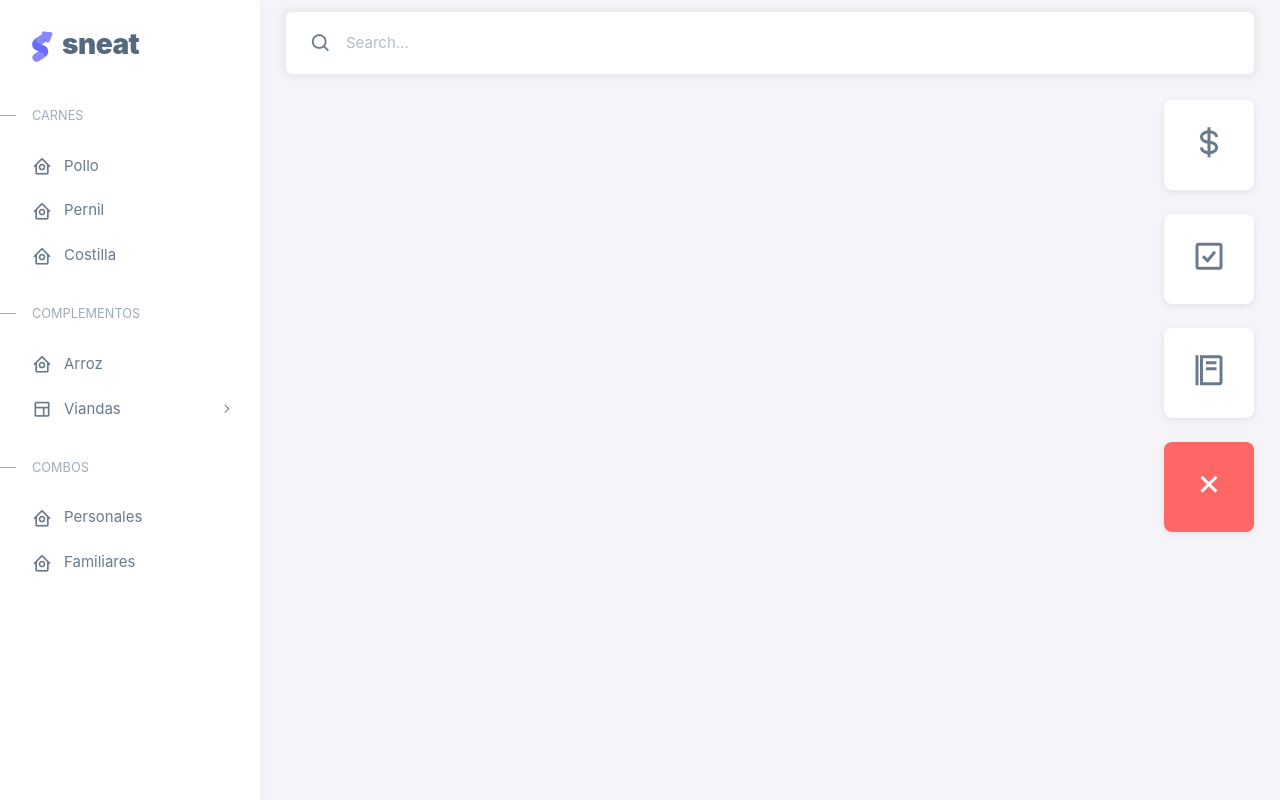
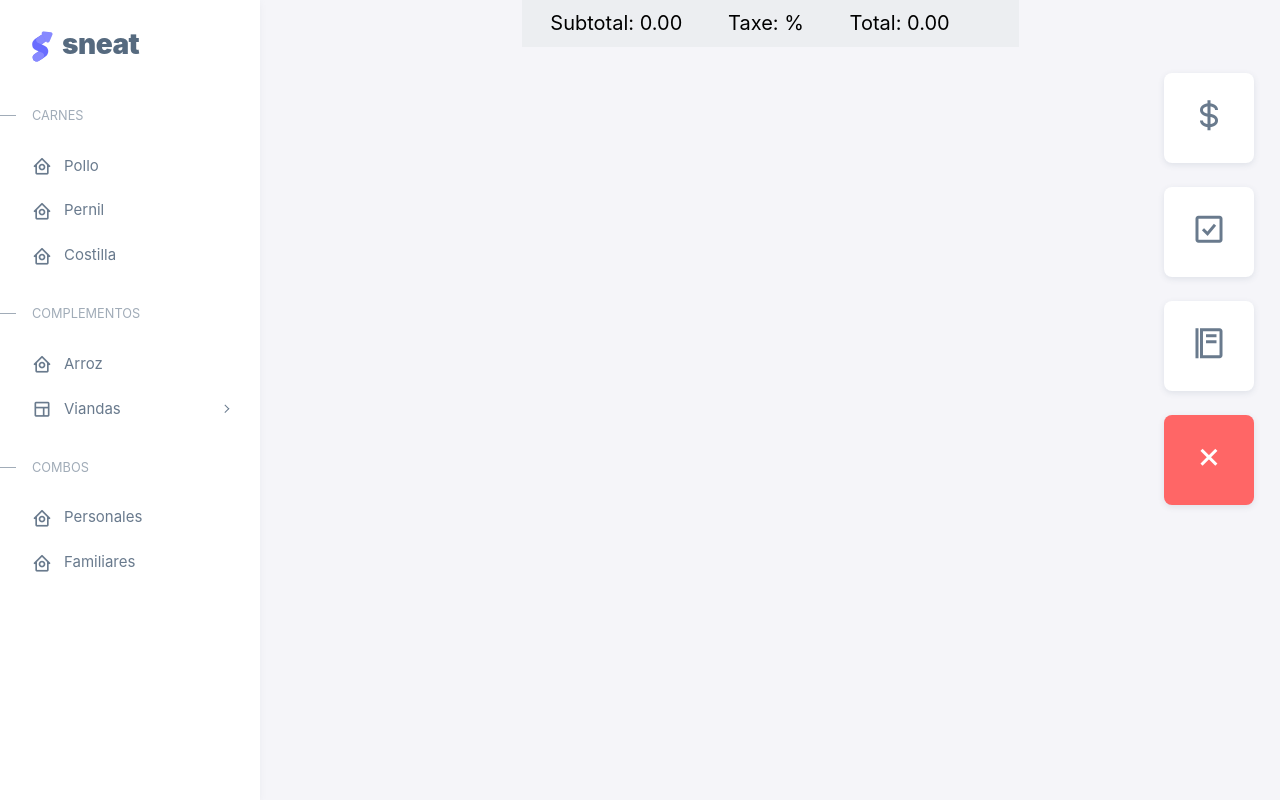
Before and after one commit to Ciber2018/react-challenge, a React (Create React App) app in the folder challenge/: page /order in a window 1280 px wide. Built offline with nearby package versions, Linux system fonts and the light colour scheme.

Commit message:
personalizado el navbar

```diff
--- a/challenge/src/components/Navbar.js
+++ b/challenge/src/components/Navbar.js
@@ -2,10 +2,10 @@ import {React} from 'react';
 import { showAsideMenu } from '../helpers/helper';
 
 
-const Navbar = () => {
+const Navbar = (props) => {
 
     return (
-        <nav id='layout-navbar' className='layout-navbar container-xxl navbar navbar-expand-xl navbar-detached align-items-center bg-navbar-theme'>
+        <nav id='layout-navbar' className={props.customClasses}>
             <div className="layout-menu-toggle navbar-nav align-items-xl-center me-3 me-xl-0 d-xl-none">
 
             <a className="nav-item nav-link px-0 me-xl-4" href="#" onClick={showAsideMenu}>
@@ -14,24 +14,8 @@ const Navbar = () => {
 
             </div>
 
+            {props.children}
 
-
-            <div className="navbar-nav-right d-flex align-items-center" id="navbar-collapse">
-
-              <div className="navbar-nav align-items-center">
-                <div className="nav-item d-flex align-items-center">
-                  <i className="bx bx-search fs-4 lh-0"></i>
-                  <input
-                    type="text"
-                    className="form-control border-0 shadow-none"
-                    placeholder="Search..."
-                    aria-label="Search..."
-                  />
-                </div>
-              </div>
-
-
-            </div>
         </nav>
     )
 }
--- a/challenge/src/components/Order.js
+++ b/challenge/src/components/Order.js
@@ -5,7 +5,18 @@ import ButtonCard from './ButtonCard';
 const Order = () => {
     return (
         <>
-        <Navbar/>
+
+        <div className='row'>
+          <div className='col-sm-1 col-md-1 col-lg-3'></div>
+          <div className='col-sm-10 col-md-10 col-lg-6'>
+          <Navbar customClasses='navbar navbar-example container-xxl navbar-expand-lg navbar-light bg-light'>
+          <span className='order-navbar-spaces'>Subtotal: 0.00</span>
+          <span className='order-navbar-spaces'>Taxe: %</span>
+          <span className='order-navbar-spaces'>Total: 0.00</span>
+          </Navbar>
+          </div>
+          <div className='col-sm-1 col-md-1 col-lg-3'></div>
+        </div>
         <div className='content-wrapper'>
             <div className='container-xxl flex-grow-1 container-p-y'>
               <div className='row'>
--- a/challenge/src/index.css
+++ b/challenge/src/index.css
@@ -103,3 +103,31 @@
 .tooltipC:hover:before,.tooltipC:hover:after {
   display:block;
 }
+
+.order-navbar-spaces{
+  padding: 0 40px 0 0;
+  margin: 0 auto;
+  color: #000;
+  font-size: 20px;
+}
+
+
+
+@media (max-width: 992px) {
+  .order-navbar-spaces{
+    font-size: 13px;
+  }
+}
+
+@media (max-width: 375px) {
+  .order-navbar-spaces{
+    padding: 0 20px 0 0;
+  }
+}
+
+@media (max-width: 280px) {
+  .order-navbar-spaces{
+    font-size: 10px;
+    padding: 0 10px 0 0;
+  }
+}
--- a/challenge/src/pages/sale/Sale.js
+++ b/challenge/src/pages/sale/Sale.js
@@ -10,7 +10,23 @@ const Sale = () =>{
     }
     return (
         <>
-         <Navbar/>
+         <Navbar customClasses='layout-navbar container-xxl navbar navbar-expand-xl navbar-detached align-items-center bg-navbar-theme'>
+            <div className="navbar-nav-right d-flex align-items-center" id="navbar-collapse">
+
+                    <div className="navbar-nav align-items-center">
+                        <div className="nav-item d-flex align-items-center">
+                        <i className="bx bx-search fs-4 lh-0"></i>
+                        <input
+                            type="text"
+                            className="form-control border-0 shadow-none"
+                            placeholder="Search..."
+                            aria-label="Search..."
+                        />
+                        </div>
+                    </div>
+
+            </div>
+         </Navbar>
          <div className='content-wrapper'>
             <div className='container-xxl flex-grow-1 container-p-y'>
                 <div className='row'>
```
